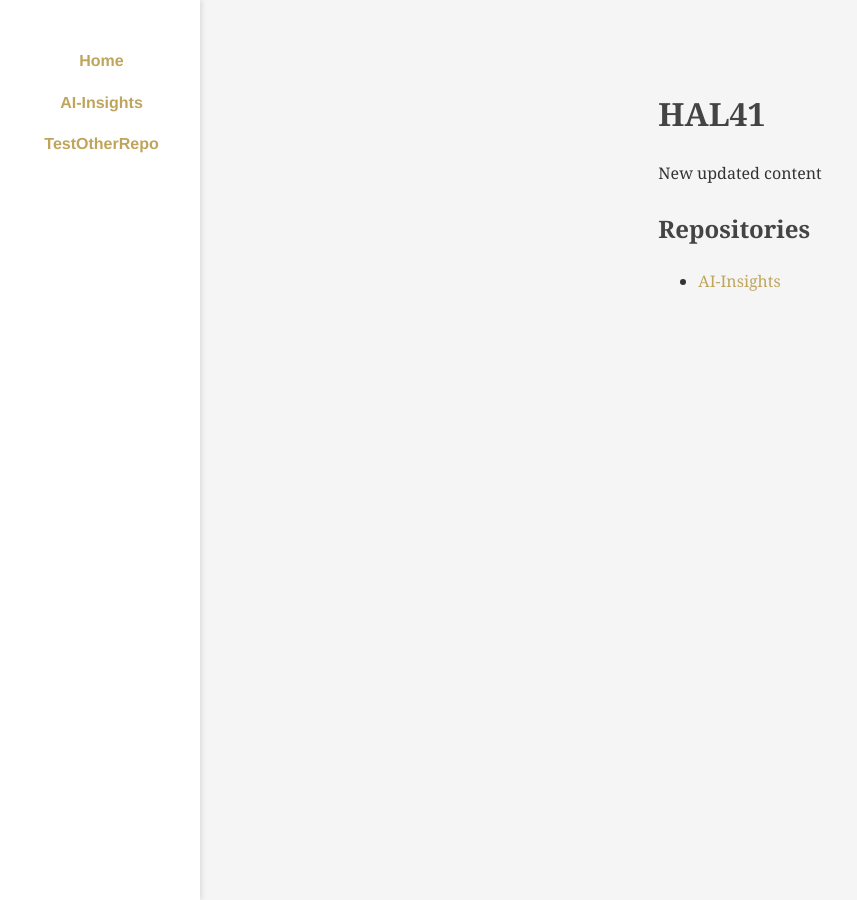
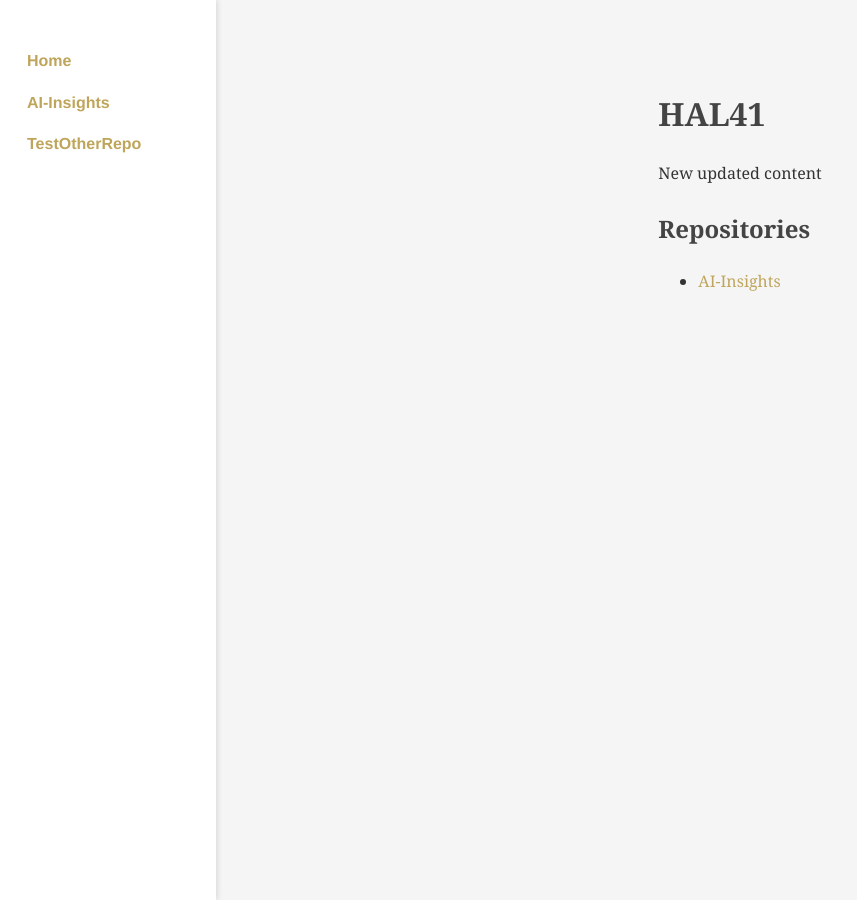
Before and after one commit to HAL41/HAL41.github.io, a Jekyll site: the page built from index.md, in a window 1280 px wide. Shown: the whole page, without its empty margins (0-857 px from the left). Built offline with Jekyll 4.4.1, drawn with Linux system fonts in a browser that asks for light colours; our own code applies the rules of GitHub Pages for plain Markdown files.

Commit message:
move repo specifi navigation to separate file, styling changes, fix link from home index

```diff
--- a/_includes/nav.html
+++ b/_includes/nav.html
@@ -9,37 +9,9 @@
       <strong><a href="/r/{{ repo_name }}/">{{ repo_name }}</a></strong>
     </p>
     {% if include.repo == repo_name %}
+      <!-- Custom nav for each repo -->
       {% if include.repo == "AI-Insights" %}
-        {% assign posts = site.ai_insights | sort: "month" | sort: "year" | reverse %}
-        {% if posts.size > 0 %}
-          {% assign languages = posts | map: "lang" | uniq | sort %}
-          <!-- Language selector line -->
-          <p class="nav-line nav-top">
-            {% for lang in languages %}
-              <a href="/r/{{ include.repo }}/{{ lang }}/">{{ lang }}</a>{% unless forloop.last %} | {% endunless %}
-            {% endfor %}
-          </p>
-
-          {% assign years = posts | map: "year" | uniq | sort | reverse %}
-          {% for year in years %}
-            {% assign year_posts = posts | where: "year", year %}
-            <!-- Year line -->
-            <p class="nav-line nav-year"><strong>{{ year }}</strong></p>
-            {% assign months = year_posts | map: "month" | uniq | sort | reverse %}
-            {% for month in months %}
-              <!-- Month line -->
-              <p class="nav-line nav-month">
-                <strong>{{ month }}:</strong>
-                {% for lang in languages %}
-                  {% assign lang_posts = year_posts | where: "month", month | where: "lang", lang %}
-                  {% if lang_posts.size > 0 %}
-                    <a href="{{ lang_posts.first.url | relative_url }}">{{ lang }}</a>{% unless forloop.last %} | {% endunless %}
-                  {% endif %}
-                {% endfor %}
-              </p>
-            {% endfor %}
-          {% endfor %}
-        {% endif %}
+        {% include nav-ai-insights.html repo=include.repo %}
       {% endif %}
     {% endif %}
   {% endfor %}
--- a/assets/main.css
+++ b/assets/main.css
@@ -57,7 +57,7 @@ h1, h2, h3, h4, h5 {
   top: 0;
   bottom: 0;
   width: 200px;
-  padding: 2rem 0;
+  padding: 2rem 0 0 1rem;
   background-color: var(--sidebar-bg);
   box-shadow: 2px 0 5px var(--sidebar-shadow);
   border-right: none;
@@ -135,9 +135,6 @@ a:hover {
 .nav-line {
   display: flex;
   flex-wrap: nowrap;
-  align-items: center;
-  justify-content: center;
-  gap: 0.5rem;
   overflow-x: auto;
 }
 
@@ -147,7 +144,7 @@ a:hover {
 }
 
 .nav-line a {
-  margin: 0 0.5rem;
+  margin: 0;
   color: var(--accent-color);
   text-decoration: none;
   font-weight: 500;
@@ -175,8 +172,7 @@ a:hover {
 .nav-line.nav-top {
   display: flex;
   flex-wrap: nowrap;
-  justify-content: center;
-  gap: 0.5rem;
+  justify-content: flex-start;
   overflow-x: auto;
 }
 
@@ -185,8 +181,18 @@ a:hover {
 .nav-line.nav-month {
   display: block;
   white-space: normal;
-  margin: 0.75rem 0;
-  text-align: center;
+  margin: 0.75rem;
+  text-align: left;
+}
+
+.nav-line.nav-lang {
+    padding-left: 1rem;
+  }
+.nav-line.nav-year {
+  padding-left: 1rem;
+}
+.nav-line.nav-month {
+  padding-left: 2rem;
 }
 
 /* Enhanced table striping */
@@ -221,7 +227,7 @@ table th {
 }
 
 /* Responsive: sidebar on top and main full width */
-@media (max-width: 768px) {
+@media (max-width: 600px) {
   .sidebar {
     position: relative;
     width: 100%;
--- a/index.md
+++ b/index.md
@@ -7,5 +7,5 @@ New updated content
 
 ## Repositories
 <ul>
-  <li><a href="/AI-Insights/">AI-Insights</a></li>
+  <li><a href="/r/AI-Insights/">AI-Insights</a></li>
 </ul>
```
Also changed, not shown: _includes/nav-ai-insights.html (added, +30 -0 lines).
